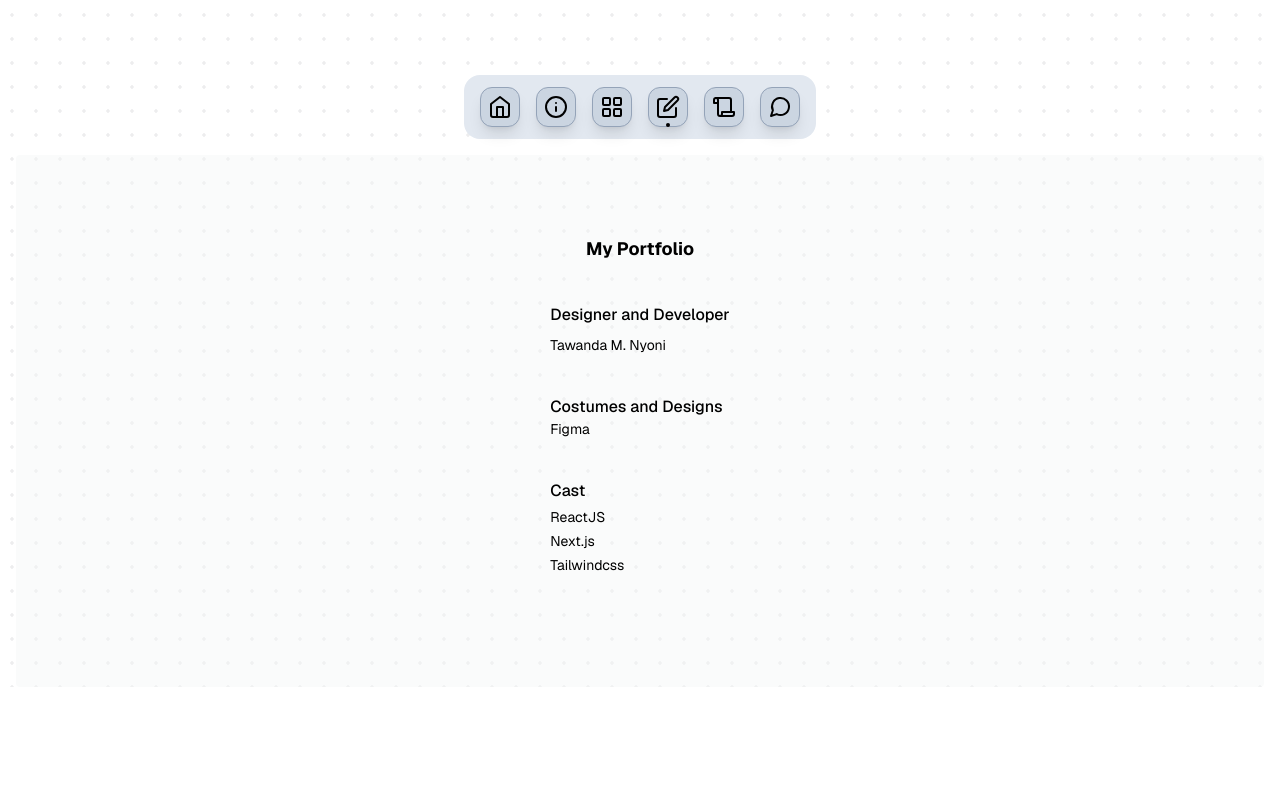
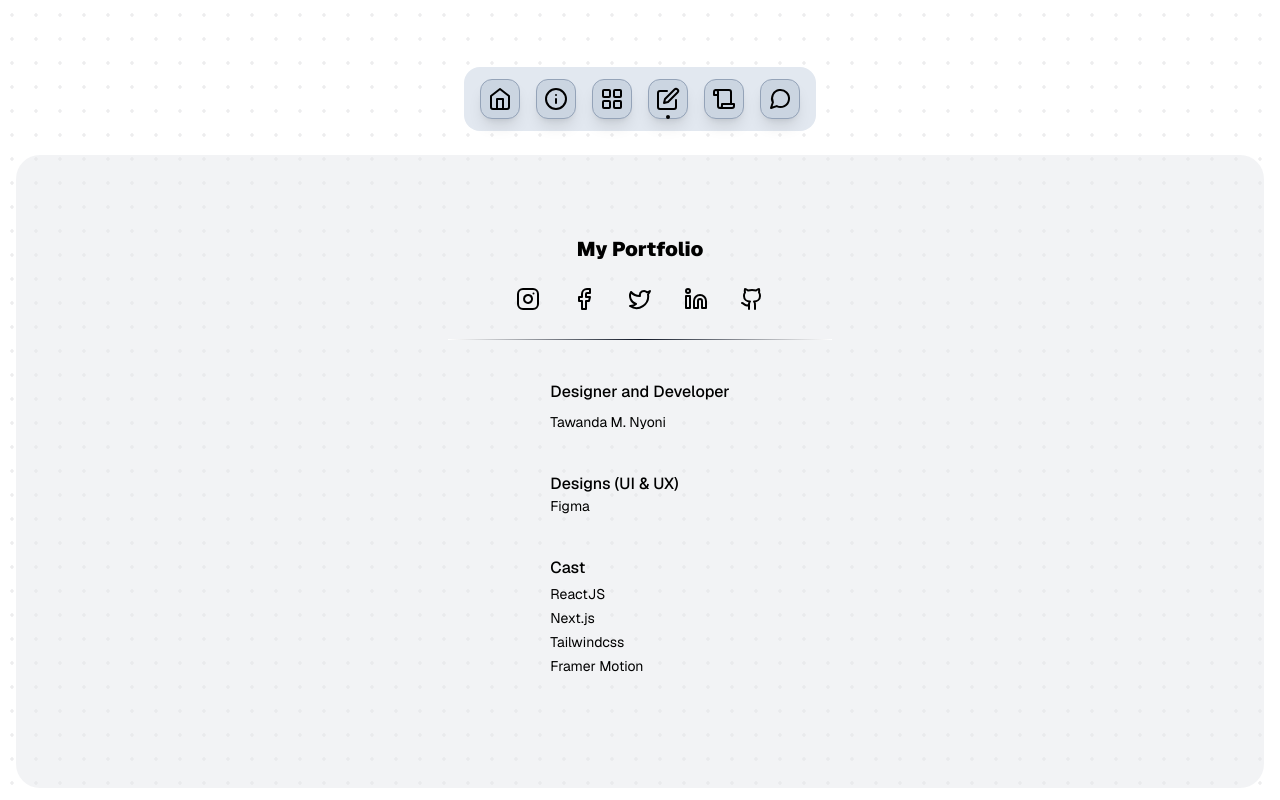
Before and after one commit to tmnyoni/tmnyoni.github.io, a Next.js app: page /blog in a window 1280 px wide. Shown: the part 645-1445 px from the top of the page. Before the commit the page ends 1332 px from the top, so only its background shows below. Built offline with nearby package versions, Linux system fonts and the light colour scheme.

Commit message:
add socials

```diff
--- a/src/app/(site)/blog/page.tsx
+++ b/src/app/(site)/blog/page.tsx
@@ -10,7 +10,7 @@ const anton = Anton({
 
 export default function Page() {
     return (
-        <main className="flex min-h-screen   flex-col px-4 pt-8">
+        <main className="flex min-h-screen  flex-col px-4 pt-8">
             <section className="mx-auto max-w-[600px]">
                 <div className={cn("text-3xl", anton.className)}>Blog</div>
                 <div className="mt-2 text-sm text-slate-700">
--- a/src/app/(site)/layout.tsx
+++ b/src/app/(site)/layout.tsx
@@ -1,14 +1,23 @@
 import "@/styles/globals.css"
+
+import Link from "next/link"
+import {
+    FacebookIcon,
+    GithubIcon,
+    InstagramIcon,
+    LinkedinIcon,
+    TwitterIcon,
+} from "lucide-react"
 
 import DesktopDock, { MobileDock } from "@/components/dock"
 
 import { ToggleThemeButton } from "./theme-button"
 
-interface RootLayoutProps {
+interface SiteLayoutProps {
     children: React.ReactNode
 }
 
-export default function SiteLayout(props: RootLayoutProps) {
+export default function SiteLayout(props: Readonly<SiteLayoutProps>) {
     const { children } = props
 
     return (
@@ -17,7 +26,7 @@ export default function SiteLayout(props: RootLayoutProps) {
                 <ToggleThemeButton />
 
                 {children}
-                <section className="fixed bottom-4 left-0 right-0 mx-auto inline w-fit transform">
+                <section className="fixed bottom-6 left-0 right-0 mx-auto inline w-fit transform">
                     <DesktopDock className="sm:flex" />
                     <MobileDock className="sm:hidden" />
                 </section>
@@ -29,15 +38,53 @@ export default function SiteLayout(props: RootLayoutProps) {
 
 function Footer() {
     return (
-        <div className="mx-1 grid flex-col place-items-center justify-center rounded bg-gray-100/40 px-4 dark:bg-black/90 md:mx-4">
-            <div className="mt-20 text-lg font-bold">My Portfolio</div>
+        <div className="mx-1 mb-3 grid flex-col place-items-center justify-center rounded-3xl bg-gray-200/50 px-4 dark:bg-black/90 md:mx-4">
+            <div className="mt-20 text-xl font-black">My Portfolio</div>
+            <div className="mt-4 flex items-center gap-x-4">
+                <Link
+                    target="blank"
+                    className="rounded-full p-2 hover:bg-gray-50"
+                    href="https://www.instagram.com/__tm.nyoni__/"
+                >
+                    <InstagramIcon />
+                </Link>
+                <Link
+                    target="blank"
+                    className="rounded-full p-2 hover:bg-gray-50"
+                    href="https://www.facebook.com/tmnyoni"
+                >
+                    <FacebookIcon />
+                </Link>
+                <Link
+                    target="blank"
+                    className="rounded-full p-2 hover:bg-gray-50"
+                    href="https://www.x.com/tmnyoni"
+                >
+                    <TwitterIcon />
+                </Link>
+                <Link
+                    target="blank"
+                    className="rounded-full p-2 hover:bg-gray-50"
+                    href="https://www.linkedin.com/in/tmnyoni"
+                >
+                    <LinkedinIcon />
+                </Link>
+                <Link
+                    target="blank"
+                    className="rounded-full p-2 hover:bg-gray-50"
+                    href="https://github.com/tmnyoni"
+                >
+                    <GithubIcon />
+                </Link>
+            </div>
+            <div className="mt-5 h-px min-w-96 bg-gradient-to-r from-white via-gray-900 to-white" />
             <div className="mb-28 mt-10 space-y-10">
                 <div>
                     <h3 className="font-medium">Designer and Developer</h3>
                     <p className="mt-2 text-sm"> Tawanda M. Nyoni</p>
                 </div>
                 <div>
-                    <h3 className="font-medium">Costumes and Designs</h3>
+                    <h3 className="font-medium">Designs (UI & UX)</h3>
                     <p className="text-sm">Figma</p>
                 </div>
                 <div className="space-y-1">
@@ -45,6 +92,7 @@ function Footer() {
                     <p className="text-sm"> ReactJS </p>
                     <p className="text-sm"> Next.js </p>
                     <p className="text-sm"> Tailwindcss </p>
+                    <p className="text-sm"> Framer Motion </p>
                 </div>
             </div>
         </div>
```
